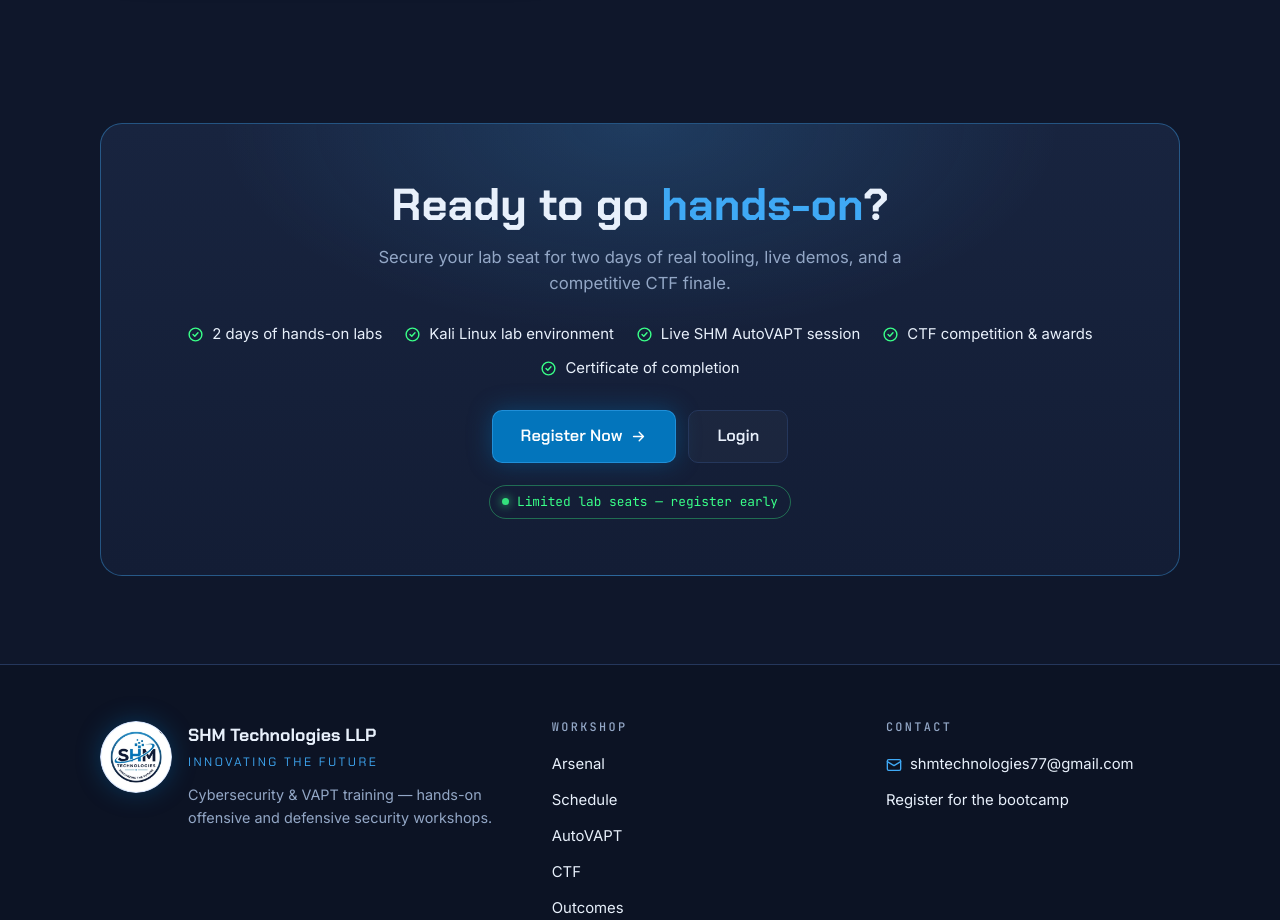
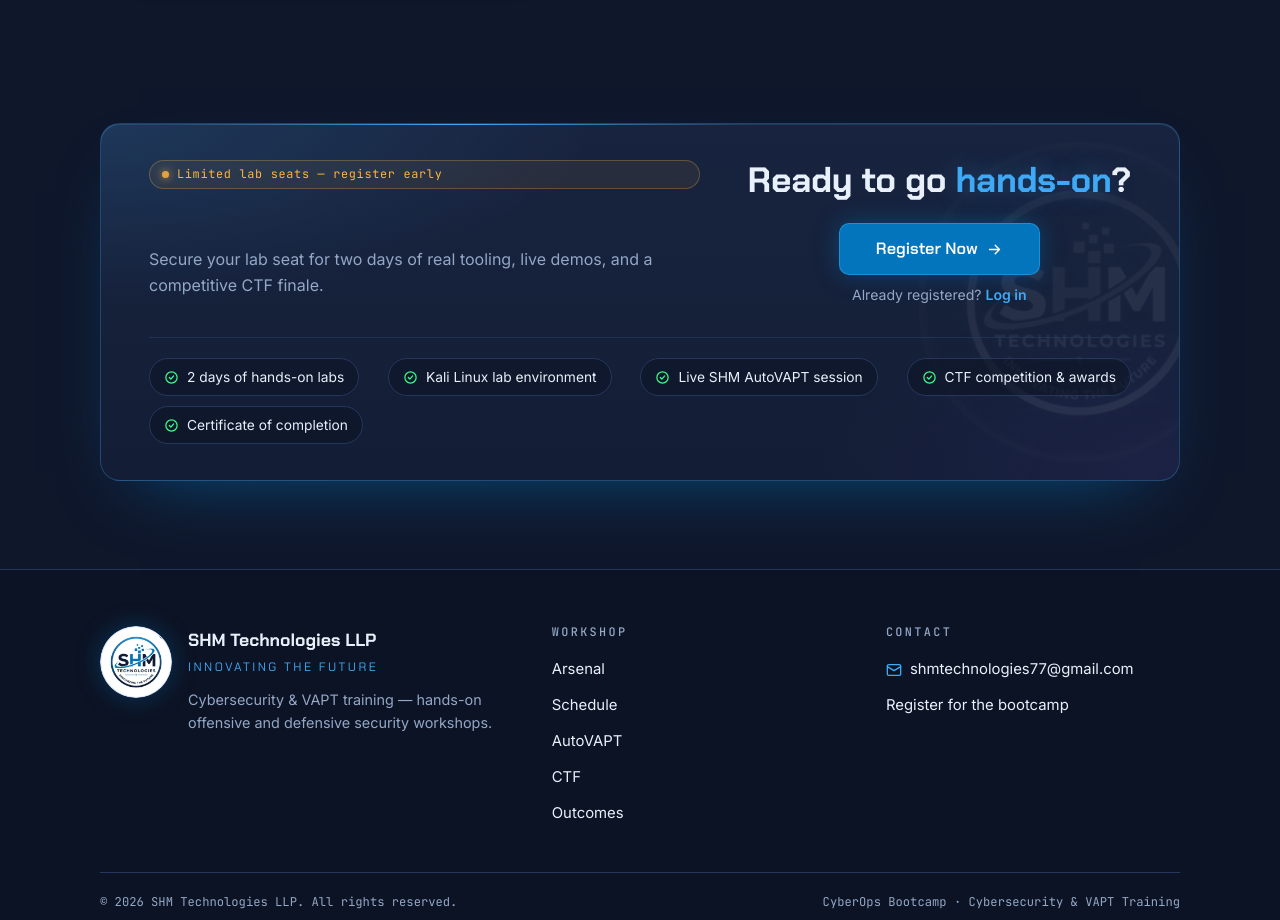
Before and after one commit to Lokesh0018/Cyber_Ops, a React (Vite) app in the folder client/: page / in a window 1280 px wide. Shown: the part 6800-7720 px from the top of the page. Built offline with nearby package versions, Linux system fonts and the light colour scheme.

Commit message:
Ready to go

```diff
--- a/client/src/components/Register.tsx
+++ b/client/src/components/Register.tsx
@@ -1,3 +1,4 @@
+import logo from '../assets/shm-logo.webp'
 import { included } from '../data/content'
 import { ArrowRightIcon, CheckIcon } from './Icons'
 
@@ -6,26 +7,33 @@ export function Register() {
     <section className="band" id="register" aria-labelledby="register-title">
       <div className="wrap">
         <div className="cta-card">
+          <img className="cta-mark" src={logo} alt="" aria-hidden="true" loading="lazy" decoding="async" />
+          <p className="seats">
+            <span className="dot" aria-hidden="true" /> Limited lab seats — register early
+          </p>
           <h2 id="register-title">
             Ready to go <span className="g">hands-on</span>?
           </h2>
-          <p>Secure your lab seat for two days of real tooling, live demos, and a competitive CTF finale.</p>
-          <ul className="includes">
+          <p className="cta-lead">
+            Secure your lab seat for two days of real tooling, live demos, and a competitive CTF finale.
+          </p>
+
+          <div className="cta-act">
+            <a className="btn btn-primary btn-lg" href="#">
+              Register Now <ArrowRightIcon />
+            </a>
+            <p className="cta-login">
+              Already registered? <a href="#">Log in</a>
+            </p>
+          </div>
+
+          <ul className="perks" aria-label="What's included">
             {included.map((item) => (
               <li key={item}>
                 <CheckIcon /> {item}
               </li>
             ))}
           </ul>
-          <div className="btngroup">
-            <a className="btn btn-primary btn-lg" href="#">
-              Register Now <ArrowRightIcon />
-            </a>
-            <a className="btn btn-ghost btn-lg" href="#">Login</a>
-          </div>
-          <div className="seats">
-            <span className="dot" /> Limited lab seats — register early
-          </div>
         </div>
       </div>
     </section>
--- a/client/src/index.css
+++ b/client/src/index.css
@@ -706,19 +706,40 @@ h1.title .title-2{display:block;color:transparent;
 .out:hover .out-link .ico{transform:translateX(3px)}
 
 /* ---------- REGISTER CTA ---------- */
-.cta-card{position:relative;overflow:hidden;border:1px solid rgba(63,169,245,.4);border-radius:22px;
-  padding:clamp(28px,5vw,56px);text-align:center;
-  background:radial-gradient(600px 300px at 50% 0%, rgba(63,169,245,.18), transparent 70%),
-    linear-gradient(180deg,var(--bg-3),var(--bg-2))}
-.cta-card h2{font-size:clamp(1.8rem,4.6vw,2.8rem);font-weight:700}
-.cta-card h2 .g{color:var(--accent)}
-.cta-card > p{color:var(--muted);margin:12px auto 0;max-width:56ch;font-size:1.04rem}
-.includes{display:flex;flex-wrap:wrap;justify-content:center;gap:10px 22px;margin:26px 0 0;padding:0;list-style:none}
-.includes li{display:flex;align-items:center;gap:8px;font-size:.93rem}
-.includes .ico{width:17px;height:17px;color:var(--green)}
-.cta-card .btngroup{justify-content:center;margin-top:30px}
-.seats{display:inline-flex;align-items:center;gap:8px;margin-top:22px;font-family:var(--m);
-  font-size:.8rem;color:var(--green);border:1px solid rgba(57,255,136,.35);padding:6px 12px;border-radius:999px}
+/* Wide, low banner: pitch left, action right, perks in one row underneath. */
+.wrap-wide{max-width:1320px}
+.cta-card{position:relative;overflow:hidden;isolation:isolate;display:grid;grid-template-columns:1fr auto;
+  align-items:center;gap:22px 48px;border:1px solid rgba(63,169,245,.28);border-radius:20px;
+  background:radial-gradient(700px 260px at 0% 0%,rgba(63,169,245,.15),transparent 70%),
+    radial-gradient(520px 240px at 100% 100%,rgba(118,83,232,.09),transparent 70%),
+    linear-gradient(180deg,var(--bg-3),var(--bg-2));
+  box-shadow:0 30px 70px -40px rgba(3,117,188,.7),inset 0 1px 0 rgba(124,200,255,.12);
+  padding:clamp(24px,3.4vw,36px) clamp(20px,4vw,48px)}
+/* glowing hairline along the top edge */
+.cta-card::before{content:"";position:absolute;top:0;left:6%;right:40%;height:1px;
+  background:linear-gradient(90deg,transparent,var(--accent),transparent)}
+/* SHM badge as a faint watermark behind the action column */
+.cta-mark{position:absolute;z-index:-1;right:-60px;top:50%;width:320px;height:320px;transform:translateY(-50%);
+  opacity:.08;filter:grayscale(1) invert(1);mix-blend-mode:screen;pointer-events:none;user-select:none}
+.cta-head{min-width:0}
+.cta-card h2{font-size:clamp(1.6rem,3.2vw,2.2rem);font-weight:700;letter-spacing:-.01em}
+.cta-card h2 .g{color:var(--accent);text-shadow:0 0 24px rgba(63,169,245,.35)}
+.cta-lead{color:var(--muted);margin-top:8px;max-width:60ch;font-size:1rem;line-height:1.6}
+.cta-act{display:flex;flex-direction:column;align-items:center;gap:0}
+.cta-act .btn-primary{padding-inline:36px}
+.cta-login{font-size:.88rem;color:var(--muted)}
+.cta-login a{display:inline-flex;align-items:center;min-height:40px;font-weight:600;
+  text-underline-offset:3px;text-decoration:none}
+.cta-login a:hover{text-decoration:underline}
+.seats{display:inline-flex;align-items:center;gap:8px;margin-bottom:12px;padding:4px 12px;border-radius:999px;
+  font-family:var(--m);font-size:.74rem;letter-spacing:.06em;color:var(--amber);
+  background:rgba(255,179,64,.07);border:1px solid rgba(255,179,64,.28)}
+.seats .dot{background:var(--amber);box-shadow:0 0 8px var(--amber)}
+.perks{grid-column:1 / -1;display:flex;flex-wrap:wrap;justify-content:space-between;gap:10px;margin:0;padding:20px 0 0;
+  border-top:1px solid rgba(37,55,92,.8);list-style:none;font-size:.86rem;color:var(--fg)}
+.perks li{display:inline-flex;align-items:center;gap:8px;padding:7px 14px;border-radius:999px;
+  border:1px solid var(--line);background:rgba(12,19,36,.55)}
+.perks .ico{width:15px;height:15px;color:var(--green)}
 
 /* ---------- FOOTER ---------- */
 .foot{border-top:1px solid var(--line);background:var(--bg-alt);padding-block:56px 28px}
@@ -766,6 +787,9 @@ a:focus-visible,button:focus-visible{outline:2px solid var(--accent);outline-off
   .arsenal{grid-template-columns:1fr 1fr}
   .cats{grid-template-columns:1fr 1fr}
   .outcomes{grid-template-columns:1fr;gap:32px}
+  .cta-card{grid-template-columns:1fr;text-align:center}
+  .cta-lead{margin-inline:auto}
+  .perks{justify-content:center}
   .cert{max-width:460px}
   .daybody{grid-template-columns:1fr;grid-template-rows:none}
   .daybody .phase-col{display:block;grid-row:auto}
@@ -809,6 +833,10 @@ a:focus-visible,button:focus-visible{outline:2px solid var(--accent);outline-off
   .phase-range{margin-left:0}
   .brk-pill{flex-wrap:wrap;row-gap:2px}
   .hero .btngroup .btn{flex:1}
+  .cta-act{align-items:stretch}
+  .cta-mark{width:240px;height:240px;right:-80px;top:24px;transform:none}
+  .perks li{width:100%;justify-content:flex-start}
+  .perks{flex-direction:column;gap:8px}
   .term-body{font-size:.72rem;padding:14px 14px 18px}
   .hero-visual{padding:62px 0 62px}
   .hero-meta{gap:8px 18px}
```
